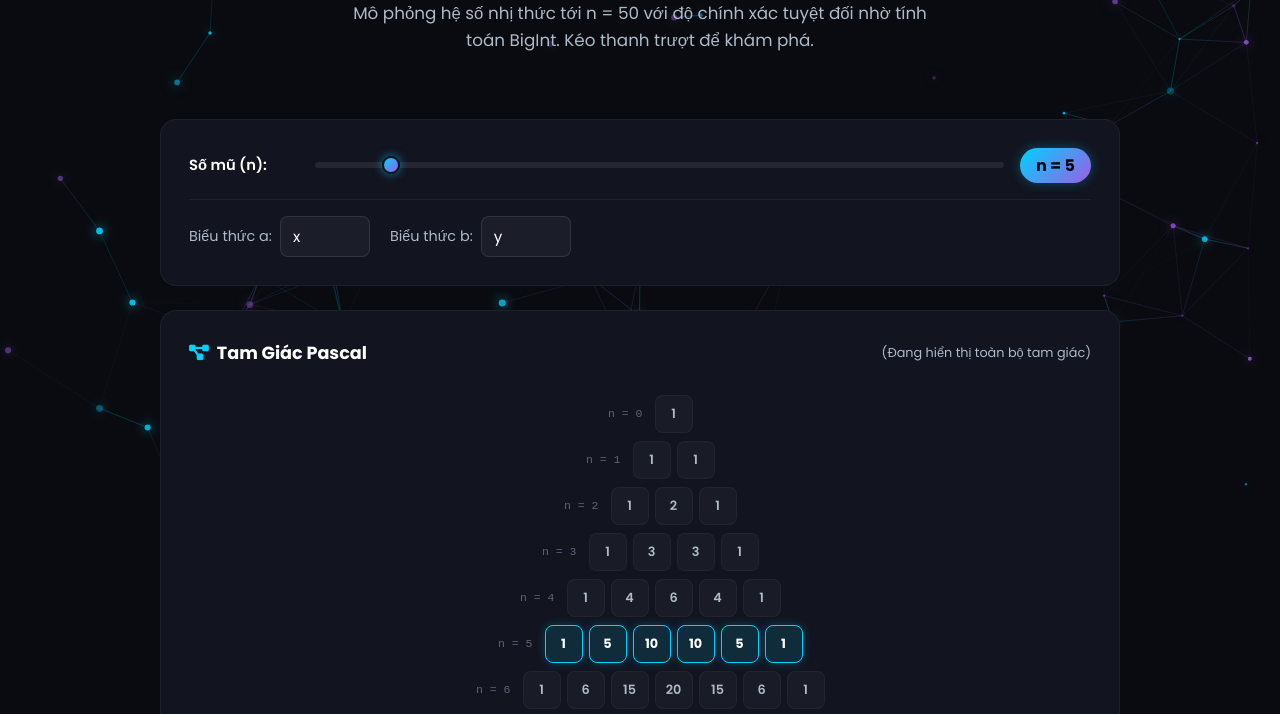
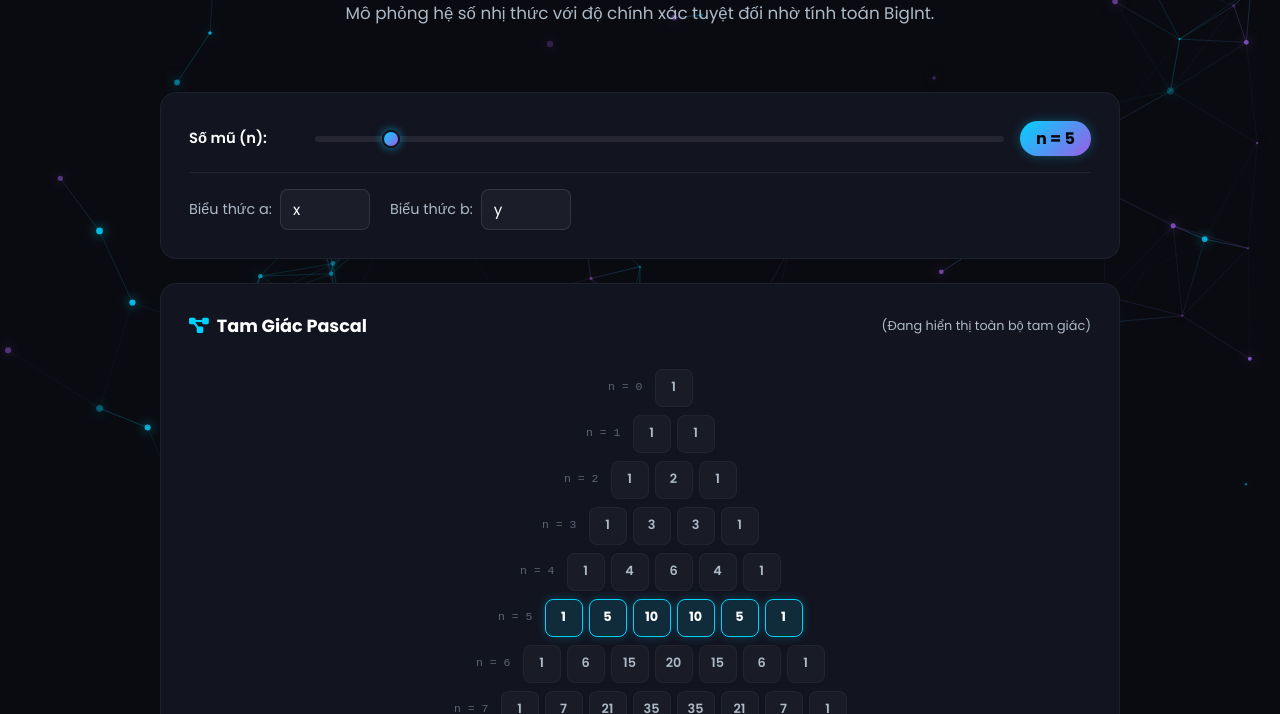
Before and after one commit to h2rhenry/h2rhenry.github.io, a plain HTML site: page study-corner/Newton's-binomial-theorem/index.html in a window 1280 px wide. Shown: the part 269-983 px from the top of the page. Drawn offline with Linux system fonts and the light colour scheme; no server answers.

Commit message:
Refine description and clean up comments
Updated the description text for the binomial coefficient simulator and removed a comment about language update.

```diff
--- a/study-corner/Newton's-binomial-theorem/index.html
+++ b/study-corner/Newton's-binomial-theorem/index.html
@@ -319,8 +319,8 @@
         <h1 data-vi="Tam Giác Pascal & <span>Nhị Thức Newton</span>" data-en="Pascal's Triangle & <span>Newton's Binomial</span>">
             Tam Giác Pascal & <span>Nhị Thức Newton</span>
         </h1>
-        <p class="description" data-vi="Mô phỏng hệ số nhị thức tới n = 50 với độ chính xác tuyệt đối nhờ tính toán BigInt. Kéo thanh trượt để khám phá." data-en="A binomial coefficient simulator up to n = 50, using BigInt for exact precision. Drag the slider to explore.">
-            Mô phỏng hệ số nhị thức tới n = 50 với độ chính xác tuyệt đối nhờ tính toán BigInt. Kéo thanh trượt để khám phá.
+        <p class="description" data-vi="Mô phỏng hệ số nhị thức với độ chính xác tuyệt đối nhờ tính toán BigInt." data-en="A binomial coefficient simulator, using BigInt for exact precision.">
+            Mô phỏng hệ số nhị thức với độ chính xác tuyệt đối nhờ tính toán BigInt.
         </p>
     </header>
 
@@ -381,7 +381,7 @@
     <script src="../../js/main.js?v=1" defer></script>
 
     <script>
-        // Memoized Combination C(n, k) with BigInt support
+
         const combinationCache = {};
 
         function C(n, k) {
@@ -506,7 +506,6 @@
 
         document.addEventListener('DOMContentLoaded', updateAll);
 
-        // Cập nhật lại ngôn ngữ hiển thị trong bảng khi người dùng đổi VI/EN
         document.addEventListener('click', (e) => {
             if (e.target.closest('#lang-toggle')) {
                 setTimeout(updateAll, 0);
```
